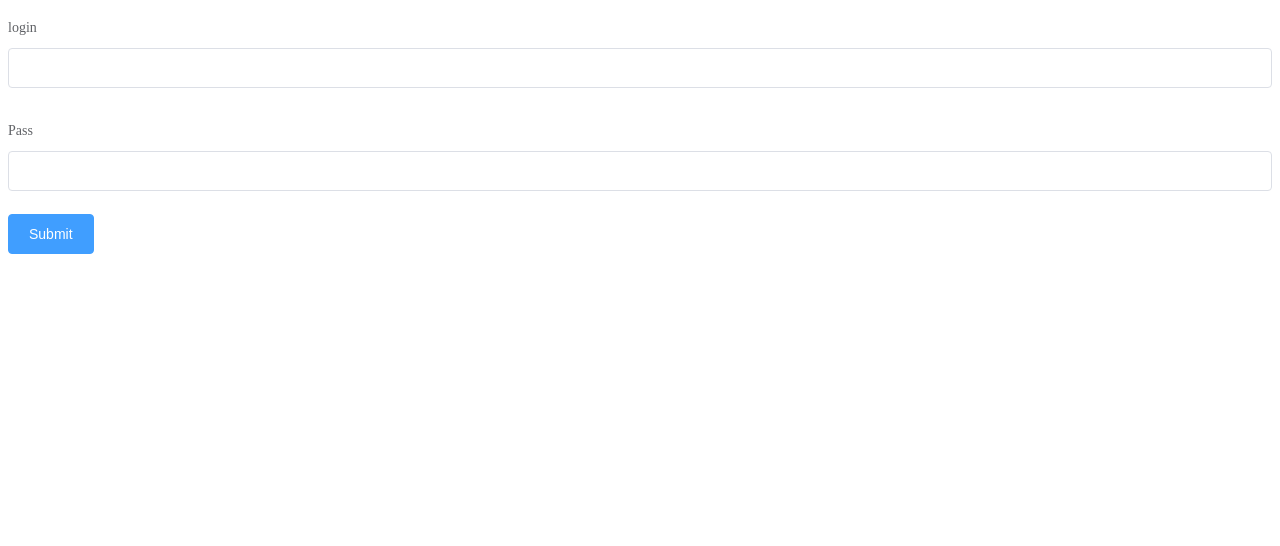
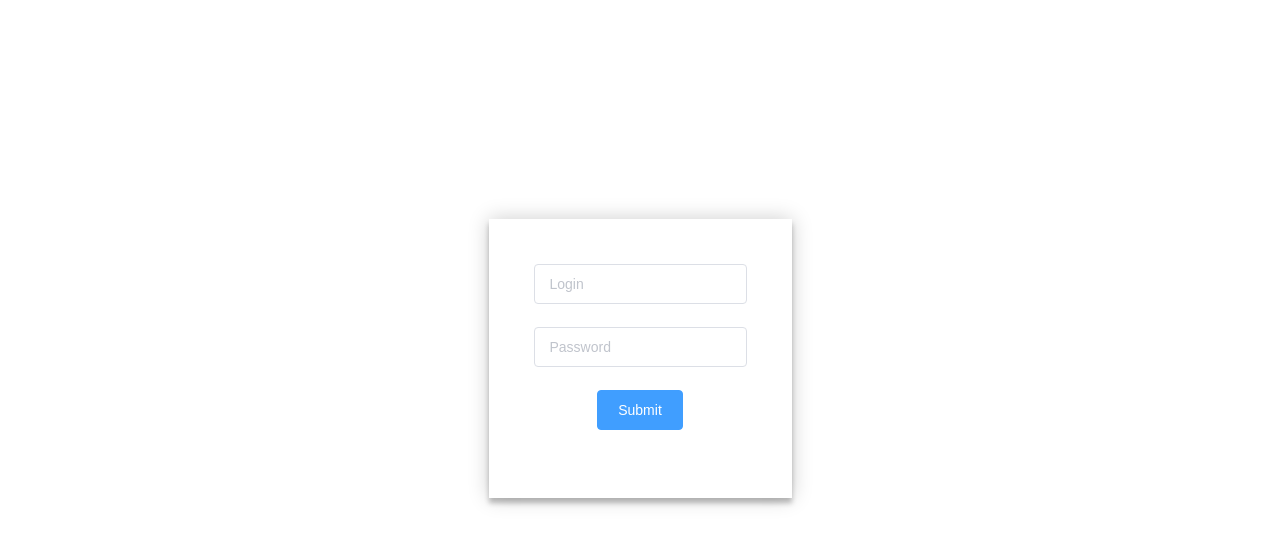
Before and after one commit to frontvin/elevator_avto_acceptance, a Nuxt app: page / in a window 1280 px wide. Shown: the top 546 px of the page. Built offline with nearby package versions, Linux system fonts and the light colour scheme.

Commit message:
scss is not compile. need to fix it

```diff
--- a/package.json
+++ b/package.json
@@ -21,6 +21,8 @@
     "eslint": "^4.15.0",
     "eslint-friendly-formatter": "^3.0.0",
     "eslint-loader": "^1.7.1",
-    "eslint-plugin-vue": "^4.0.0"
+    "eslint-plugin-vue": "^4.0.0",
+    "node-sass": "^4.9.3",
+    "sass-loader": "^7.1.0"
   }
 }
--- a/pages/index.vue
+++ b/pages/index.vue
@@ -1,15 +1,17 @@
 <template>
+<div class="authForm">
   <el-form ref="auth" :model="auth">
-    <el-form-item label="login">
-      <el-input v-model="auth.login"></el-input>
+    <el-form-item>
+      <el-input v-model="auth.login" placeholder="Login"></el-input>
     </el-form-item>
-    <el-form-item label="Pass">
-      <el-input v-model="auth.pass"></el-input>
+    <el-form-item>
+      <el-input v-model="auth.pass" placeholder="Password"></el-input>
     </el-form-item>
     <el-form-item>
       <el-button type="primary" @click="signUp">Submit</el-button>
     </el-form-item>
   </el-form>
+</div>
 </template>
 
 <script>
@@ -39,7 +41,45 @@ export default {
     }
 }
 </script>
-
 <style>
 
+.authForm{
+  height: 100vh;
+  display: flex;
+  align-items: center;
+  justify-content: center;
+  .el-form{
+    background: #FFFFFF;
+    max-width: 360px;
+    margin: 0 auto 100px;
+    padding: 45px;
+    text-align: center;
+    box-shadow: 0 0 20px 0 rgba(0, 0, 0, 0.2), 0 5px 5px 0 rgba(0, 0, 0, 0.24);
+    .el-form-input{
+      font-family: "Roboto", sans-serif;
+      outline: 0;
+      background: #f2f2f2;
+      width: 100%;
+      border: 0;
+      margin: 0 0 15px;
+      padding: 15px;
+      box-sizing: border-box;
+      font-size: 14px;
+      .el-button{
+        font-family: "Roboto", sans-serif;
+        text-transform: uppercase;
+        outline: 0;
+        background: #4CAF50;
+        width: 100%;
+        border: 0;
+        padding: 15px;
+        color: #FFFFFF;
+        font-size: 14px;
+        -webkit-transition: all 0.3 ease;
+        transition: all 0.3 ease;
+        cursor: pointer;
+      }
+    }
+  }
+}
 </style>
```
Also changed, not shown: components/LoginForm.vue (added), 1 other file (tests, documents, lock files or other folders).
